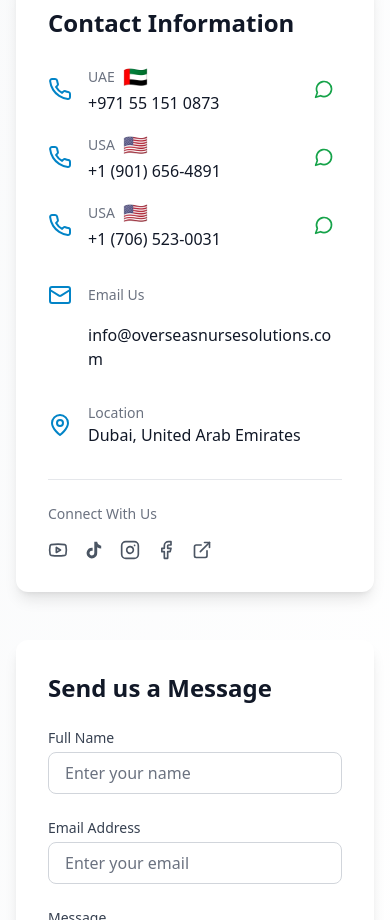
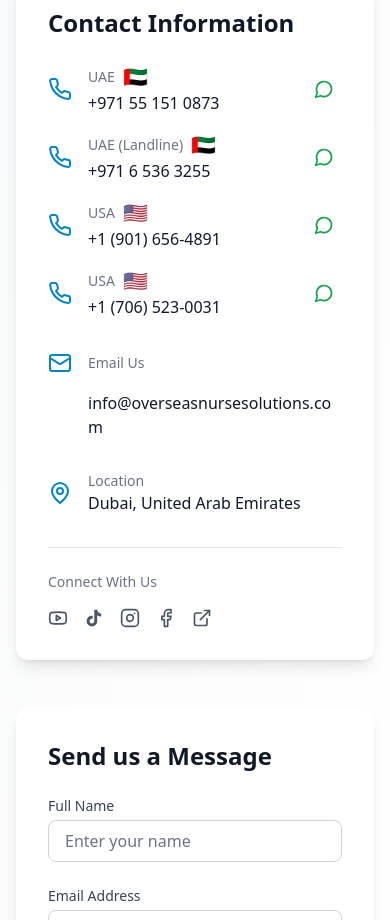
Before and after one commit to Abdulqadir579/project, a React (Vite) app: page / in a window 390 px wide. Shown: the part 11080-12000 px from the top of the page. Built offline with nearby package versions, Linux system fonts and the light colour scheme.

Commit message:
Update PhoneNumbers.tsx

```diff
--- a/src/components/PhoneNumbers.tsx
+++ b/src/components/PhoneNumbers.tsx
@@ -5,6 +5,12 @@ const phoneNumbers = [
   {
     number: '+971 55 151 0873',
     country: 'UAE',
+    flag: '🇦🇪',
+    whatsapp: '971551510873',
+  },
+  {
+    number: '+971 6 536 3255',
+    country: 'UAE (Landline)',
     flag: '🇦🇪',
     whatsapp: '971551510873',
   },
```
